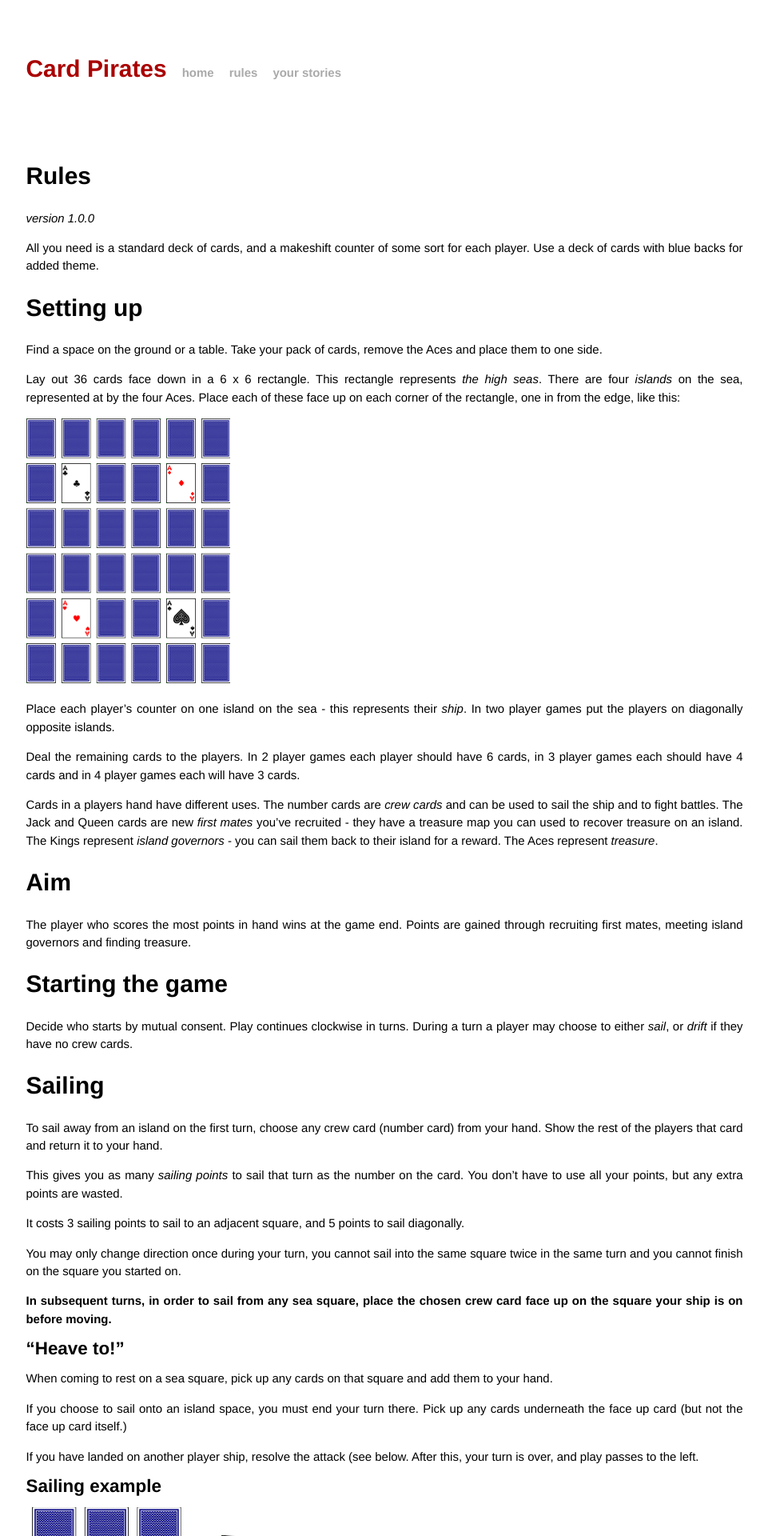
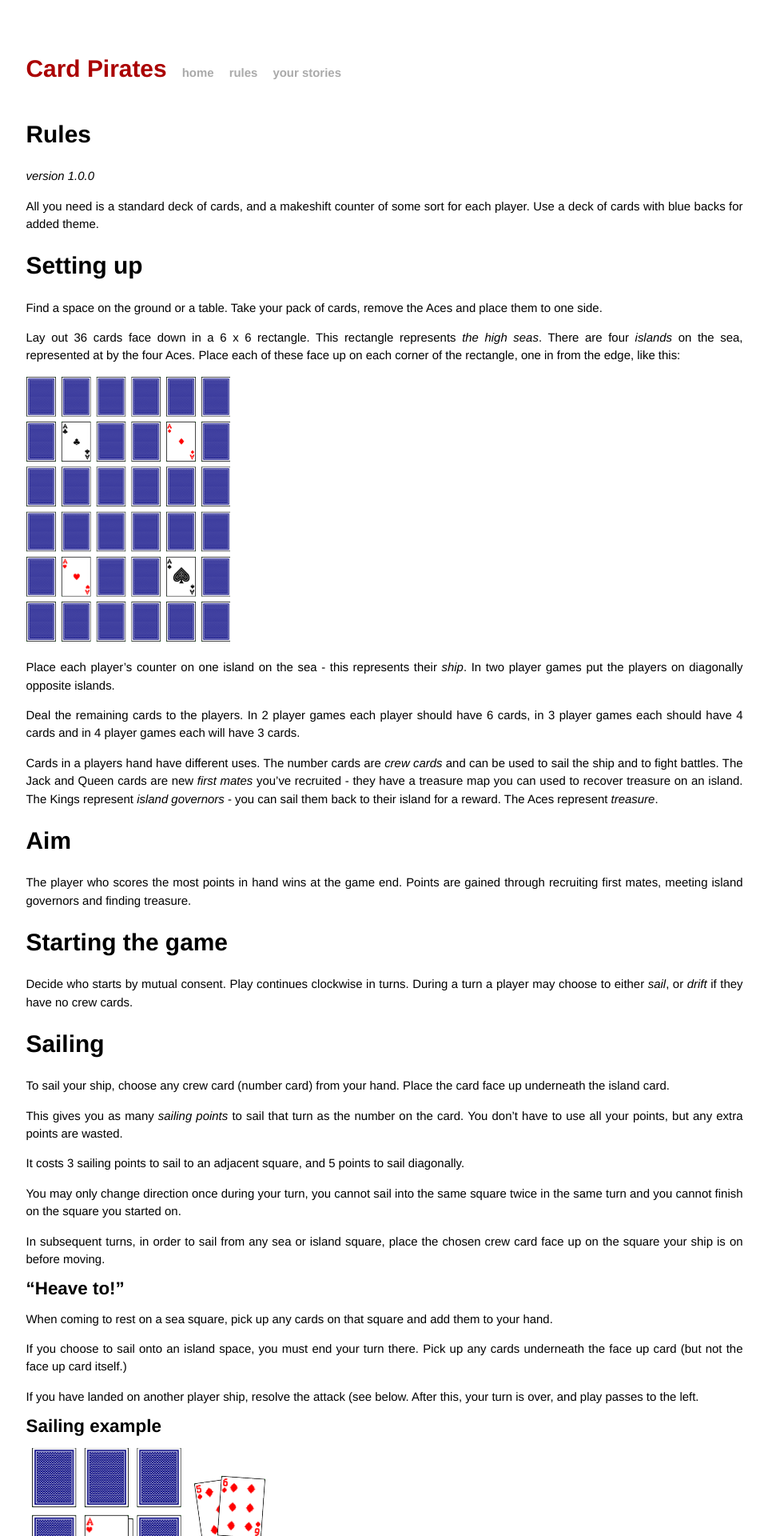
Before and after one commit to chrismdp/cardpirates, a Jekyll site: the page built from rules/index.md, in a window 1280 px wide. Shown: the top 1920 px of the page at 80% size, without its empty margins (159-1120 px from the left). Built offline with Jekyll 4.4.1, drawn with Linux system fonts in a browser that asks for light colours; some of the changed text lies outside the part shown.

Commit message:
latest version of rules

```diff
--- a/_layouts/default.html
+++ b/_layouts/default.html
@@ -41,8 +41,6 @@
               <a class="extra" href="/rules">rules</a>
               <a class="extra" href="/stories">your stories</a>
             </div>
-            <br/>
-
 
             {{ content }}
 
--- a/css/main.css
+++ b/css/main.css
@@ -72,7 +72,7 @@
 
 .site .header h1.title {
   display: inline-block;
-  margin-bottom: 2em;
+  margin-bottom: 1em;
 }
 
 .site .header h1.title a {
@@ -160,3 +160,11 @@
 .post pre.terminal code {
   background-color: #333;
 }
+
+.social {
+  background: #eee;
+  border: 1px solid #ddd;
+  padding: 10px 0 4px 15px;
+  margin: 0em 200px 1em 0px;
+  border-radius: 5px;
+}
--- a/rules/index.md
+++ b/rules/index.md
@@ -35,7 +35,7 @@
 
 # Sailing
 
-To sail away from an island on the first turn, choose any crew card (number card) from your hand. Show the rest of the players that card and return it to your hand.
+To sail your ship, choose any crew card (number card) from your hand. Place the card face up underneath the island card.
 
 This gives you as many *sailing points* to sail that turn as the number on the card. You don't have to use all your points, but any extra points are wasted.
 
@@ -43,7 +43,7 @@
 
 You may only change direction once during your turn, you cannot sail into the same square twice in the same turn and you cannot finish on the square you started on.
 
-**In subsequent turns, in order to sail from any sea square, place the chosen crew card face up on the square your ship is on before moving.**
+In subsequent turns, in order to sail from any sea or island square, place the chosen crew card face up on the square your ship is on before moving.
 
 ## "Heave to!"
 
@@ -111,7 +111,9 @@
 
 If you don't have a crew card to place as a defender, you can choose not to place a card. In this case the attacker automatically wins.
 
-The cards used in the attack and defence are lost as casualties. They are placed face up on the island which matches their suits underneath the face up card on top. The winner then gets to select one card at random from the loser's hand and places it in his own hand. If there is a draw, first the attacker selects a card from the defenders hand and then the defender selects a card from the attackers hand (not including the card the attacker just drew).
+The cards used in the attack and defence are lost as casualties. They are placed face up on the island which matches their suits underneath the island card on top. The winner then gets to select two card at random from the loser's hand and places it in his own hand. The winner then gives the loser one card of their choosing.
+
+If there is a draw, first the attacker selects a two cards from the defenders hand and then the defender selects two cards from the attackers hand (not including the cards the attacker just drew).
 
 ## Attacking example
 
@@ -141,6 +143,18 @@
 
 If there is a tie, the person with the most Aces wins, followed by the most Kings, etc.
 
-# Variant: Hidden cards
+# Variants
 
-Whenever you place a crew card down on the sea or island, show the card to the other players, but place it face down rather than up. This makes for a much tougher game, more reliant on memory.
+The following variants haven't been as well tested as the main game: try them and let me know what you think of them!
+
+## Hidden cards
+
+Whenever you place a crew card down on the sea or island, show the card to the other players, but place it face down rather than up. This makes for a tougher game, more reliant on memory.
+
+## Treacherous seas
+
+During the set up of the game, each player takes a card of their choice from the middle and places it around the edge of the map without looking at it, like this:
+
+![setup-seas](../assets/setup-seas.png)
+
+The gaps in the map are *storms* (see above) and cannot be navigated without stopping and placing a card down.
```
Also changed, not shown: _includes/social.html (+4 -4 lines), index.md (+1 -1 lines), assets/setup-seas.png (added).
